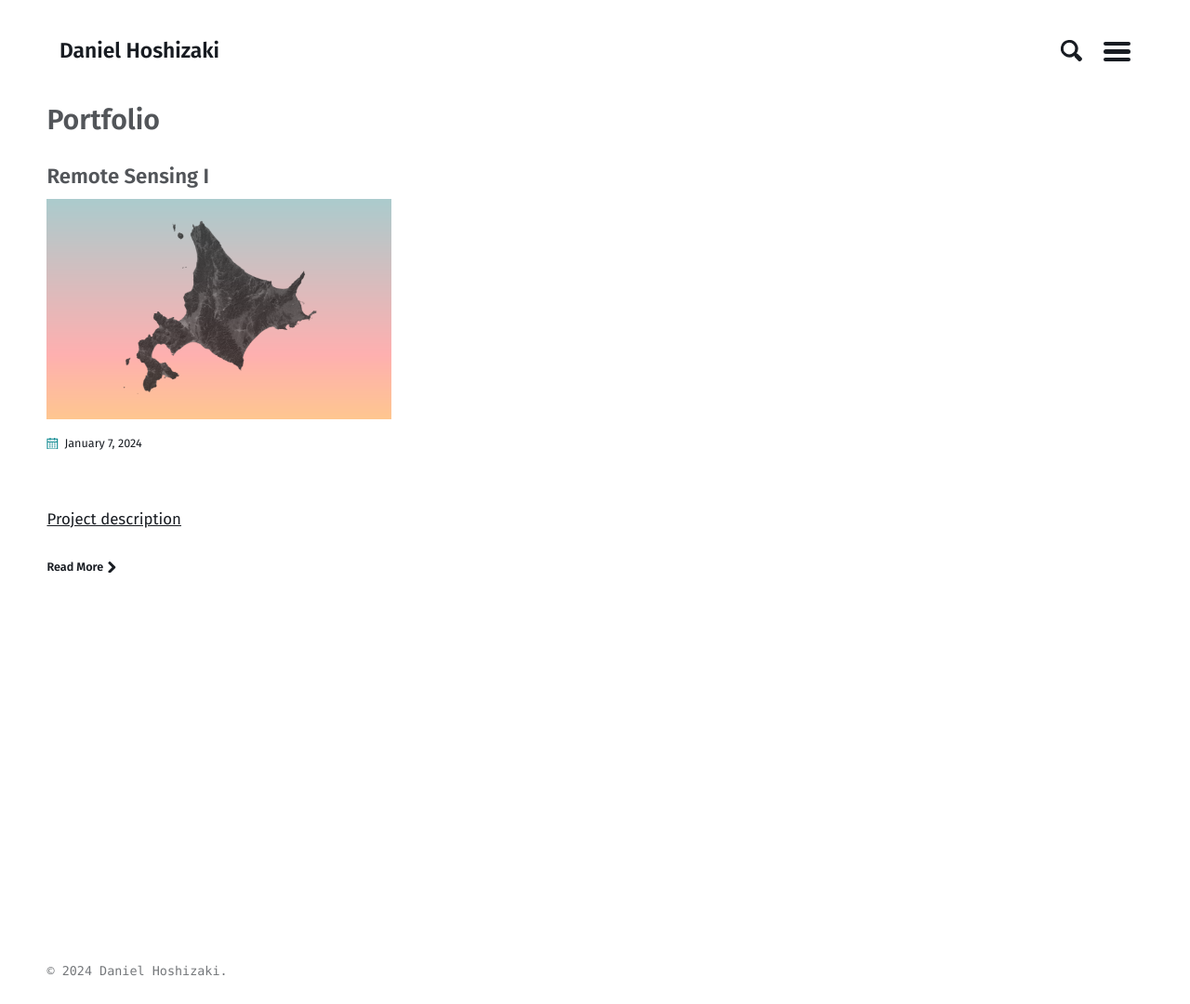
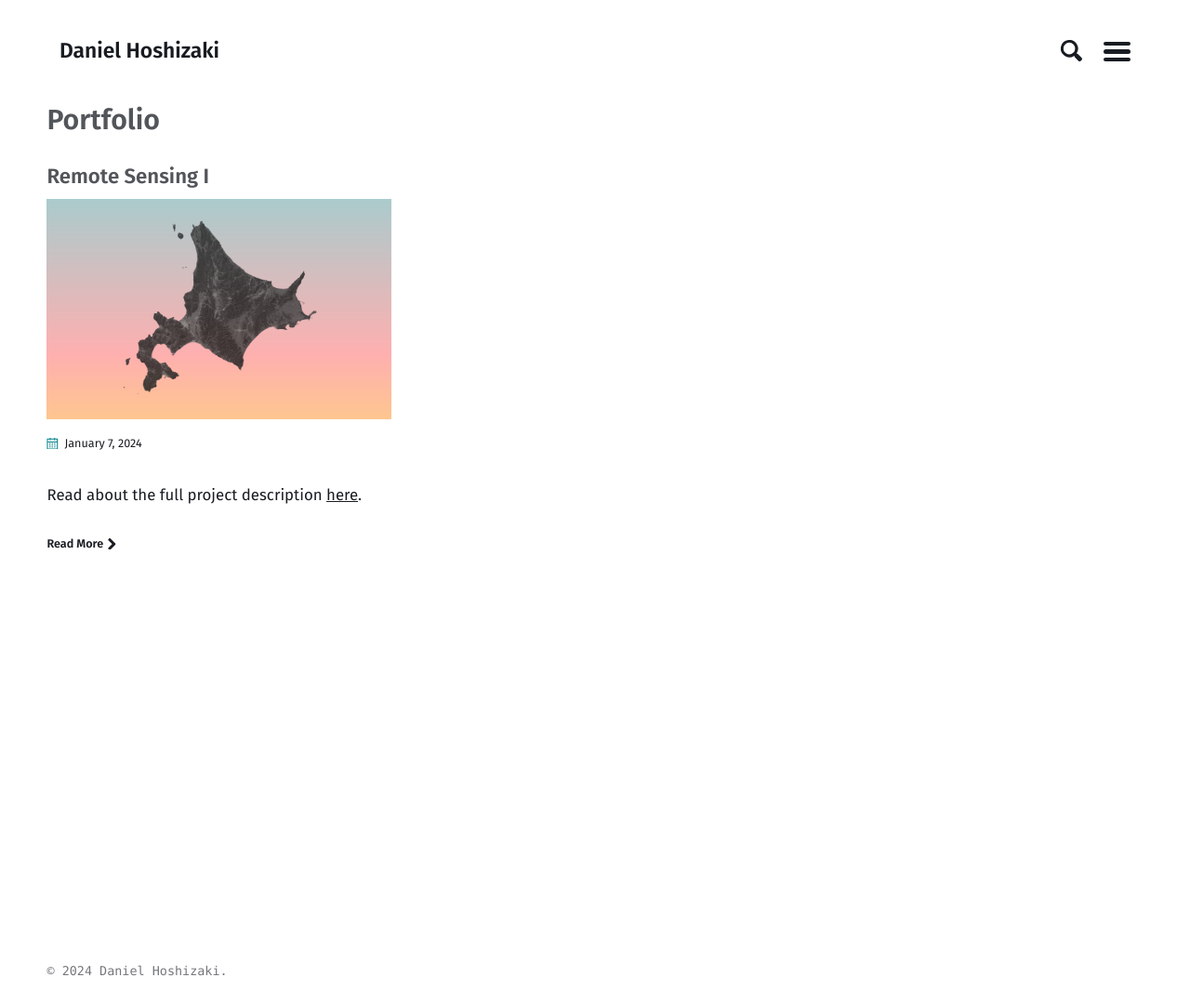
Before and after one commit to mmistakes/jekyll-theme-basically-basic, a Jekyll site: the page built from index.md, in a window 1280 px wide. Shown: the whole page at 93% size. Built offline with Jekyll 4.4.1, drawn with Linux system fonts in a browser that asks for light colours.

Commit message:
Update Remote-Sensing-I.md

```diff
--- a/_portfolio/Remote-Sensing-I.md
+++ b/_portfolio/Remote-Sensing-I.md
@@ -4,5 +4,4 @@ image:
   thumbnail: /assets/images/portfolio/hokkaido.png
 ---
 
-<br>
-[Project description](https://danielhoshizaki.com/remote%20sensing/deep%20learning/2023/01/09/sentinel-composite.html)
+Read about the full project description [here](https://danielhoshizaki.com/remote%20sensing/deep%20learning/2023/01/09/sentinel-composite.html).
```
